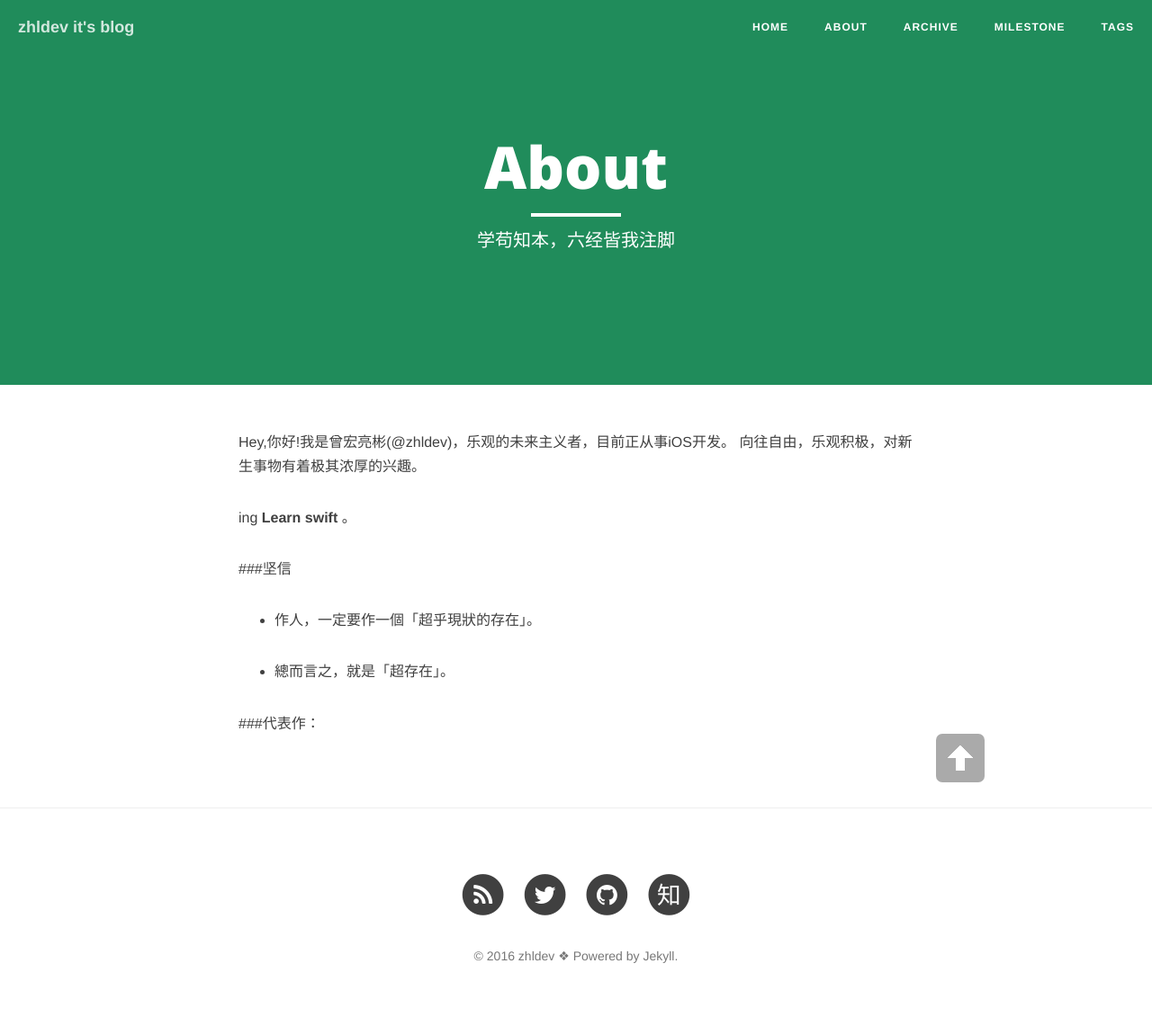
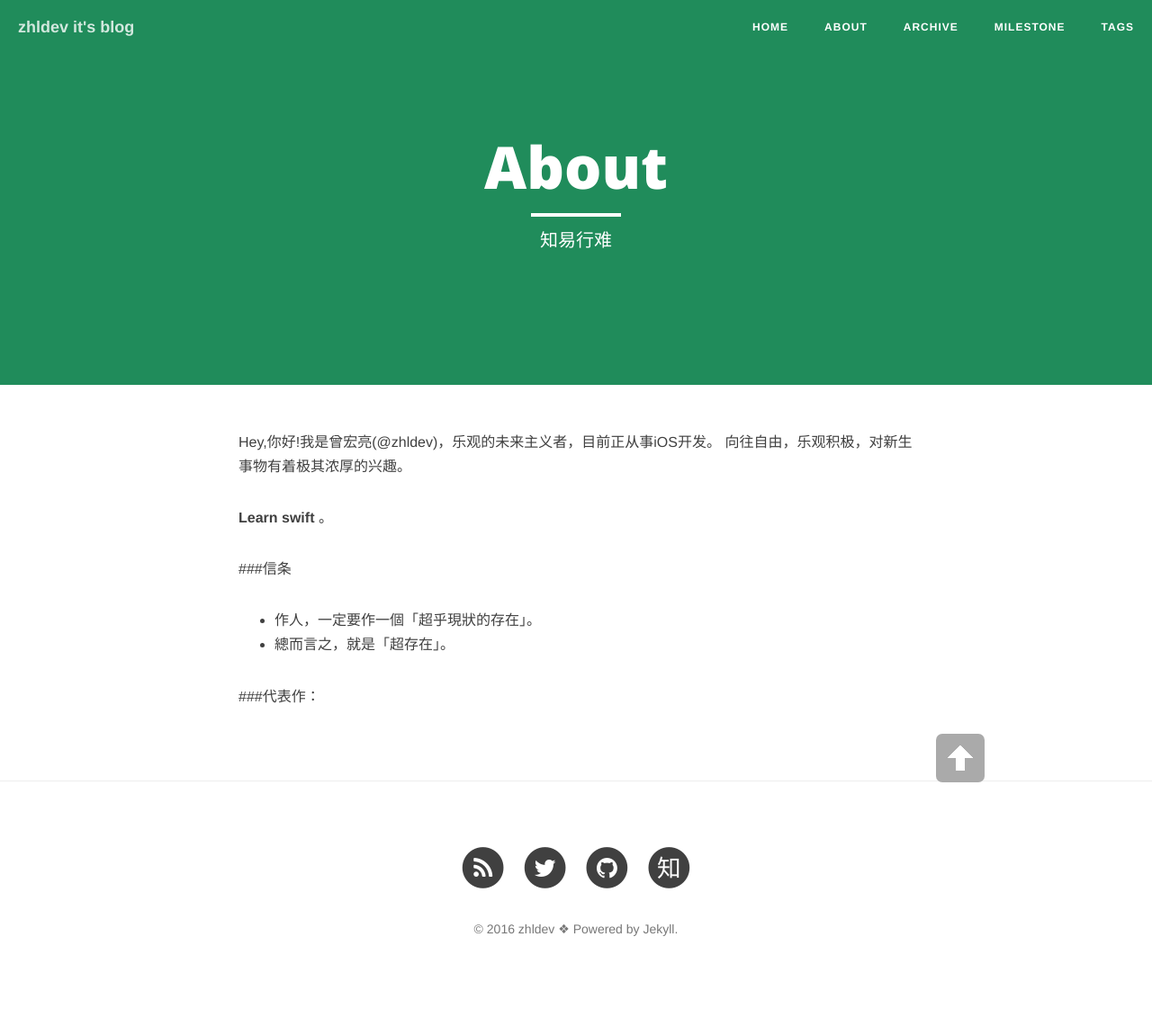
Before and after one commit to zhldev/zhldev.github.io, a Jekyll site: the page built from about.md, in a window 1280 px wide. Shown: the whole page at 90% size. Built offline with Jekyll 4.4.1, drawn with Linux system fonts in a browser that asks for light colours; nearby versions of some CDN libraries; after the commit the page ends 1111 px from its top, so only the background shows below that.

Commit message:
update about

```diff
--- a/about.md
+++ b/about.md
@@ -1,7 +1,7 @@
 ---
 layout: page
 title: "About"
-description: "学苟知本，六经皆我注脚 "
+description: "知易行难 "
 header-img: "img/green.jpg"
 ---
 
@@ -9,16 +9,15 @@ header-img: "img/green.jpg"
 <center>
 </center>
 
-Hey,你好!我是曾宏亮彬(@zhldev)，乐观的未来主义者，目前正从事iOS开发。 向往自由，乐观积极，对新生事物有着极其浓厚的兴趣。
+Hey,你好!我是曾宏亮(@zhldev)，乐观的未来主义者，目前正从事iOS开发。 向往自由，乐观积极，对新生事物有着极其浓厚的兴趣。
 
 
-ing **Learn swift** 。
+**Learn swift** 。
 
-###坚信
+###信条
 
 
 - 作人，一定要作一個「超乎現狀的存在」。
-
 - 總而言之，就是「超存在」。
 
 
```
